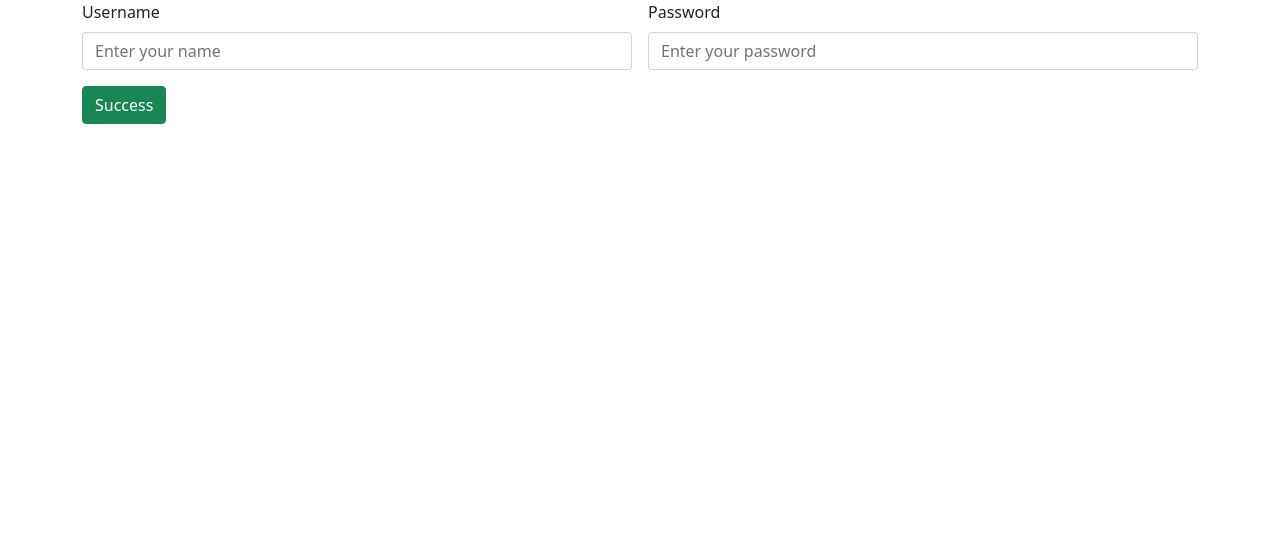
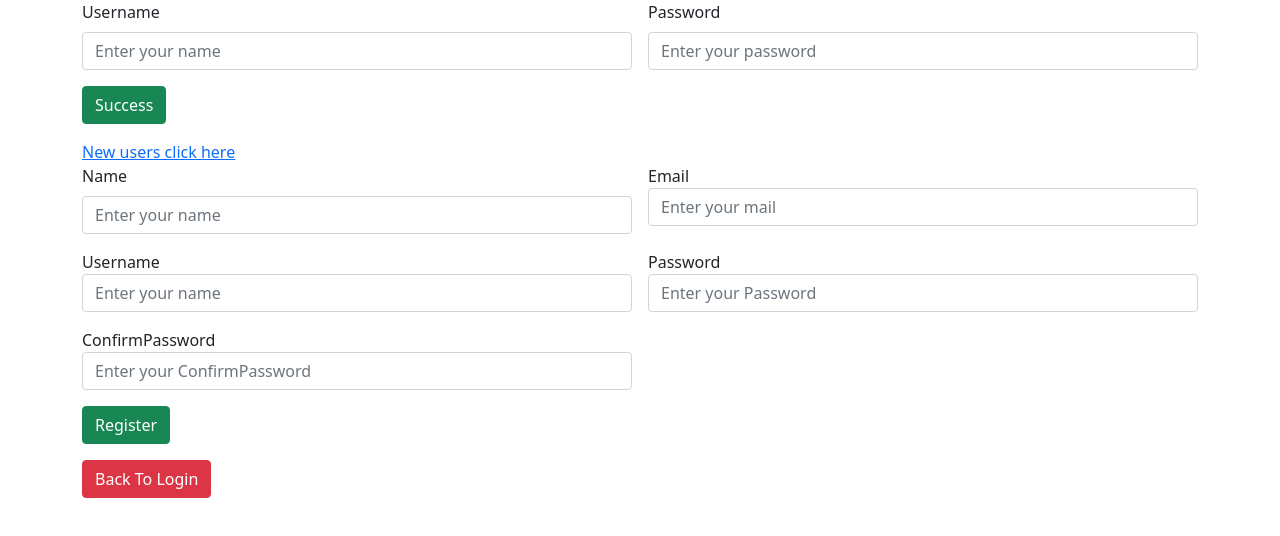
Before and after one commit to Kavyakrishnan/React-registration, a React (Create React App) app: page / in a window 1280 px wide. Shown: the top 536 px of the page. Built offline with nearby package versions, Linux system fonts and the light colour scheme.

Commit message:
complete

```diff
--- a/src/App.js
+++ b/src/App.js
@@ -3,11 +3,12 @@ import './App.css';
 import 'bootstrap/dist/css/bootstrap.min.css';
 import 'bootstrap/dist/js/bootstrap.bundle.min.js';
 import Login from './Component/Login';
+import Register from './Component/Register';
 
 function App() {
   return (
     <div>
-      <Login/>
+      <Login/><Register/>
     </div>
   );
 }
--- a/src/Component/Login.js
+++ b/src/Component/Login.js
@@ -12,14 +12,16 @@ const Login = () => {
                       <label for="" className="form-label">Username</label>
                       <input placeholder="Enter your name" type="text" className="form-control"/>
                 </div>
-                <div className="col col-12 col-sm-6 col-md-6 col-lg-12 col-xl-6 col-xxl-6">
+                <div className="col col-12 col-sm-6 col-md-6 col-lg-1 col-xl-6 col-xxl-6">
                     <label for="" className="form-label">Password</label>
                     <input placeholder="Enter your password" type="password" name="" id="" className="form-control"/>
 
                 </div>
-                <div className="col col-12 col-sm-6 col-md-6 col-lg-12 col-xl-6 col-xxl-12">
+                <div className="col col-12 col-sm-12 col-md-12 col-lg-12 col-xl-6 col-xxl-12">
                     <button className="btn btn-success">Success</button>
+
                 </div>
+                <a href="Register.js">New users click here</a>
             </div>
         </div>
     </div>
--- /dev/null
+++ b/src/Component/Register.js
@@ -0,0 +1,50 @@
+import React from 'react'
+
+const Register = () => {
+  return (
+    <div>
+    <div className="container">
+        <div className="row g-2">
+            <div className="col col-12 col-sm-12 col-md-12 col-lg-12 col-xl-12 col-xxl-12">
+                <div className="row g-3">
+                    <div className="col col-12 col-sm-6 col-md-6 col-lg-6 col-xl-6 col-xxl-6">
+                          <label for="" className="form-label">Name</label>
+                          <input placeholder="Enter your name" type="text" className="form-control"/>
+                    </div>
+                    <div className="col col-12 col-sm-6 col-md-6 col-lg-1 col-xl-6 col-xxl-6">
+                    <label for="" classNameName="form-label">Email</label>
+
+<input placeholder="Enter your mail" type="email" name="" id="" className="form-control"/>
+
+                    </div>
+                    <div className="col col-12 col-sm-6 col-md-6 col-lg-1 col-xl-6 col-xxl-6">
+                    <label for="" classNameName="form-label">Username</label>
+                    <input placeholder="Enter your name" type="text" className="form-control"/>
+                      </div>
+                      <div className="col col-12 col-sm-6 col-md-6 col-lg-1 col-xl-6 col-xxl-6">
+                      <label for="" classNameName="form-label">Password</label>
+                      <input placeholder="Enter your Password" type="text" className="form-control"/>
+                          </div>
+                          <div className="col col-12 col-sm-6 col-md-6 col-lg-1 col-xl-6 col-xxl-6">
+                          <label for="" classNameName="form-label">ConfirmPassword</label>
+                          <input placeholder="Enter your ConfirmPassword" type="text" className="form-control"/>
+                              </div>
+
+                              <div classNameName="col col-12 col-sm-12 col-md-12 col-lg-12 col-xl-6 col-xxl-12">
+                              <button className="btn btn-success">Register</button>
+
+                </div>
+
+
+                <div className="col col-12 col-sm-6 col-lg-6 col-xl-6 col-xxl-6">
+                <a href="Login.js" className="btn btn-danger">Back To Login</a>
+
+                  </div>
+                </div>
+            </div>
+        </div>
+    </div></div>
+  )
+}
+
+export default Register
```
Also changed, not shown: src/Component/login.html (+37 -12 lines).
